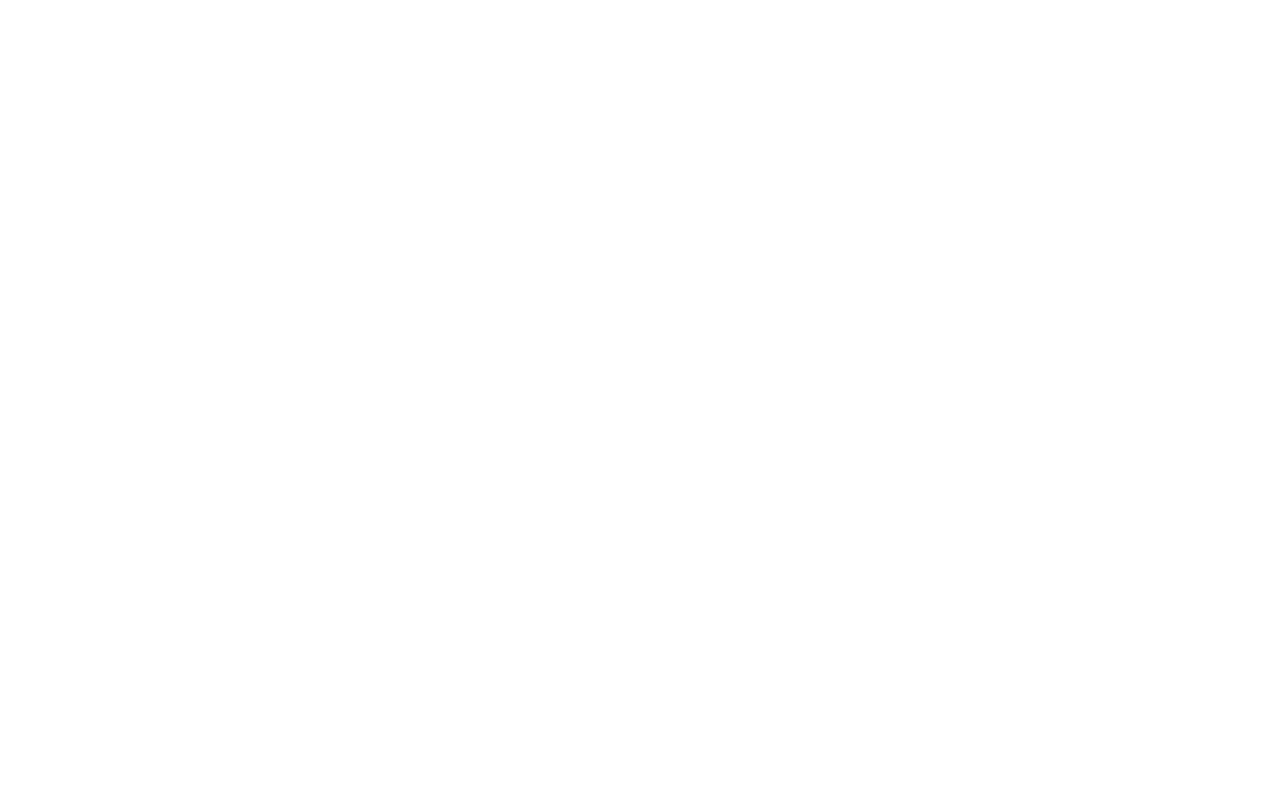
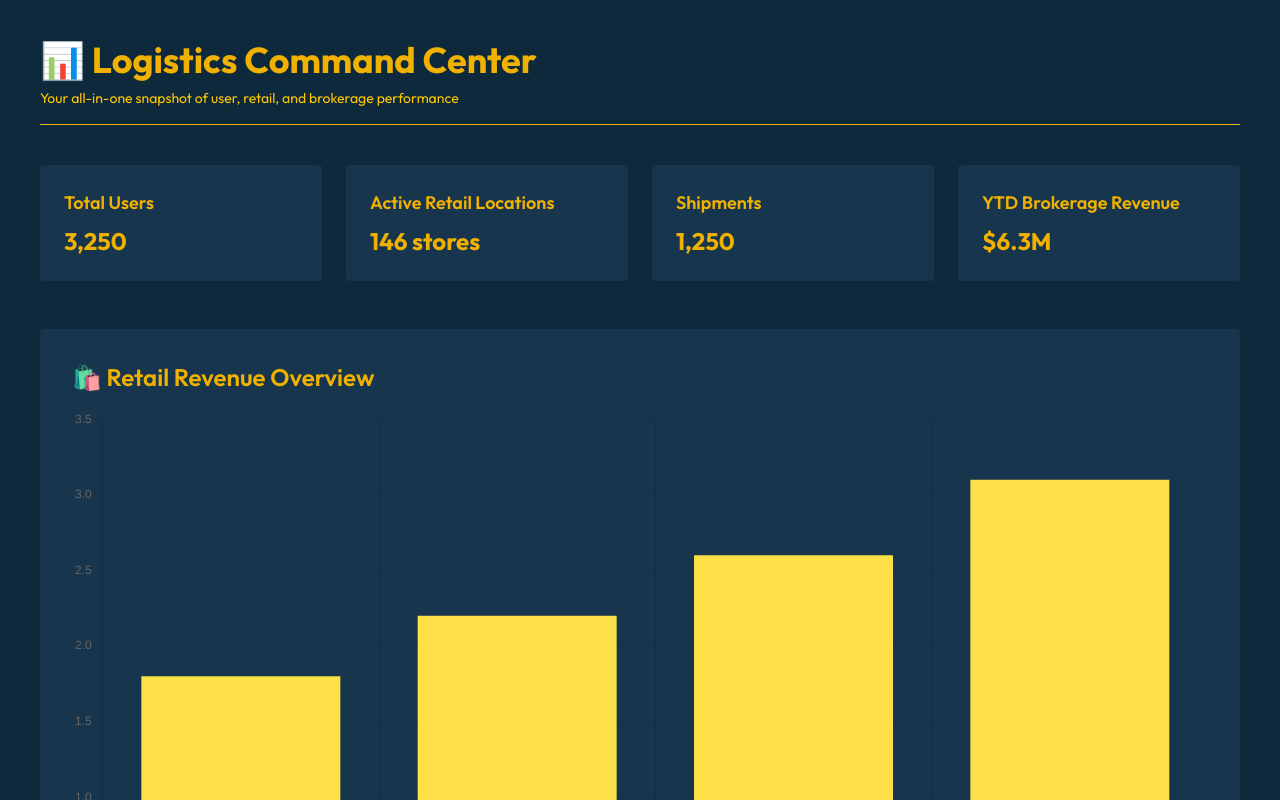
Before and after one commit to devByJustinMurray/carrierconnect, a React (Vite) app in the folder client/: page /metrics in a window 1280 px wide. Before the commit this address had no page. Shown: the top 800 px of the page. Built offline with nearby package versions, Linux system fonts and the light colour scheme.

Commit message:
final commit 08/03/2025

```diff
--- a/client/src/App.jsx
+++ b/client/src/App.jsx
@@ -4,6 +4,7 @@
 import Home from './pages/Home'
 import Login from './pages/Login'
 import EmailVerified from './pages/EmailVerified'
+import DashboardMetrics from './pages/Metrics'
 import { ToastContainer } from 'react-toastify'
 import 'react-toastify/dist/ReactToastify.css'
 
@@ -17,6 +18,7 @@
         <Route path="/login" element={<Login />} />
         <Route path="/email-verified" element={<EmailVerified />}/>
         <Route path="/reset-password" element={<ResetPassword />} />
+        <Route path="/metrics" element={<DashboardMetrics/>} />
       </Routes>
 
     </div>
--- /dev/null
+++ b/client/src/pages/Metrics.jsx
@@ -0,0 +1,77 @@
+import { useEffect, useRef } from 'react';
+import { Chart as ChartJS, BarElement, CategoryScale, LinearScale } from 'chart.js';
+import { Bar } from 'react-chartjs-2';
+import { CountUp } from 'countup.js';
+
+ChartJS.register(BarElement, CategoryScale, LinearScale);
+
+const DashboardMetrics = () => {
+  // Refs for animated counters
+  const userCountRef = useRef(null);
+  const activeRetailRef = useRef(null);
+  const shipmentRef = useRef(null);
+  const revenueRef = useRef(null);
+
+  useEffect(() => {
+    new CountUp(userCountRef.current, 3250).start();
+    new CountUp(activeRetailRef.current, 146, { suffix: ' stores' }).start();
+    new CountUp(shipmentRef.current, 1250).start();
+    new CountUp(revenueRef.current, 6.3, { decimalPlaces: 1, prefix: '$', suffix: 'M' }).start();
+  }, []);
+
+  const chartData = {
+    labels: ['Q1', 'Q2', 'Q3', 'Q4'],
+    datasets: [
+      {
+        label: 'Retail Revenue ($)',
+        data: [1.8, 2.2, 2.6, 3.1],
+        backgroundColor: 'rgb(253 224 71)',
+      },
+    ],
+  };
+
+  return (
+    <main className="min-h-screen bg-[rgb(15,41,60)] text-yellow-500 p-10">
+      <header className="mb-10 border-b border-yellow-500 pb-4">
+        <h1 className="text-4xl font-bold">📊 Logistics Command Center</h1>
+        <p className="text-sm text-yellow-400 mt-2">Your all-in-one snapshot of user, retail, and brokerage performance</p>
+      </header>
+
+      <section className="grid grid-cols-1 md:grid-cols-2 lg:grid-cols-4 gap-6 mb-12">
+        {/* User & Retail Metrics */}
+        <div className="bg-[rgb(23,54,78)] p-6 rounded shadow-inner">
+          <h3 className="text-lg font-semibold">Total Users</h3>
+          <p ref={userCountRef} className="text-2xl mt-2 font-bold" />
+        </div>
+        <div className="bg-[rgb(23,54,78)] p-6 rounded shadow-inner">
+          <h3 className="text-lg font-semibold">Active Retail Locations</h3>
+          <p ref={activeRetailRef} className="text-2xl mt-2 font-bold" />
+        </div>
+
+        {/* Brokerage Metrics */}
+        <div className="bg-[rgb(23,54,78)] p-6 rounded shadow-inner">
+          <h3 className="text-lg font-semibold">Shipments</h3>
+          <p ref={shipmentRef} className="text-2xl mt-2 font-bold" />
+        </div>
+        <div className="bg-[rgb(23,54,78)] p-6 rounded shadow-inner">
+          <h3 className="text-lg font-semibold">YTD Brokerage Revenue</h3>
+          <p ref={revenueRef} className="text-2xl mt-2 font-bold" />
+        </div>
+      </section>
+
+      {/* Chart Section */}
+      <section className="bg-[rgb(23,54,78)] p-8 rounded shadow-inner">
+        <h2 className="text-2xl font-semibold mb-4">🛍️ Retail Revenue Overview</h2>
+        <Bar data={chartData} />
+      </section>
+
+      {/* Footer */}
+      <footer className="mt-12 border-t border-yellow-500 pt-6 text-yellow-400 text-sm">
+        <p>Dashboard updated: August 2025 — Powered by Carrier Connect</p>
+      </footer>
+    </main>
+  );
+};
+
+
+export default DashboardMetrics;
```
